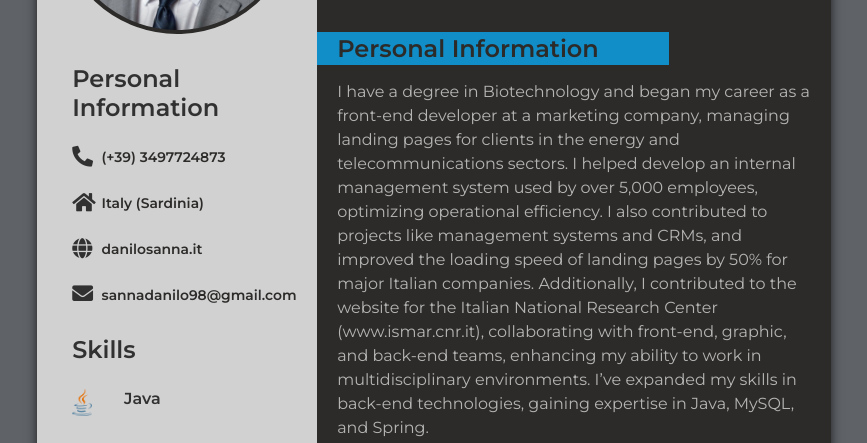
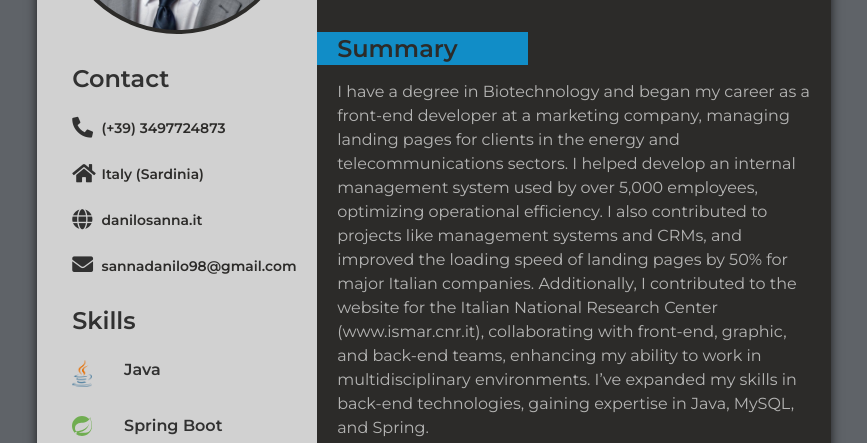
Before and after one commit to DaniloSanna0/CV, a plain HTML site: page index.html in a window 1280 px wide. Shown: the part 231-674 px from the top of the page, without its empty margins (206-1073 px from the left). Drawn offline with Linux system fonts and the light colour scheme.

Commit message:
dopo questo

```diff
--- a/index.html
+++ b/index.html
@@ -18,7 +18,7 @@
             </div>
             <div class="contact-box">
                 <div class="title">
-                    <h2>Personal Information
+                    <h2>Contact
                     </h2>
                 </div>
                 <div class="call"><i class="fas fa-phone-alt"></i>
@@ -121,8 +121,7 @@
             <div class="group-1">
                 <div class="title">
                     <div class="box">
-                        <h2>Personal
-                            Information
+                        <h2>Summary
                         </h2>
                     </div>
                 </div>
```
